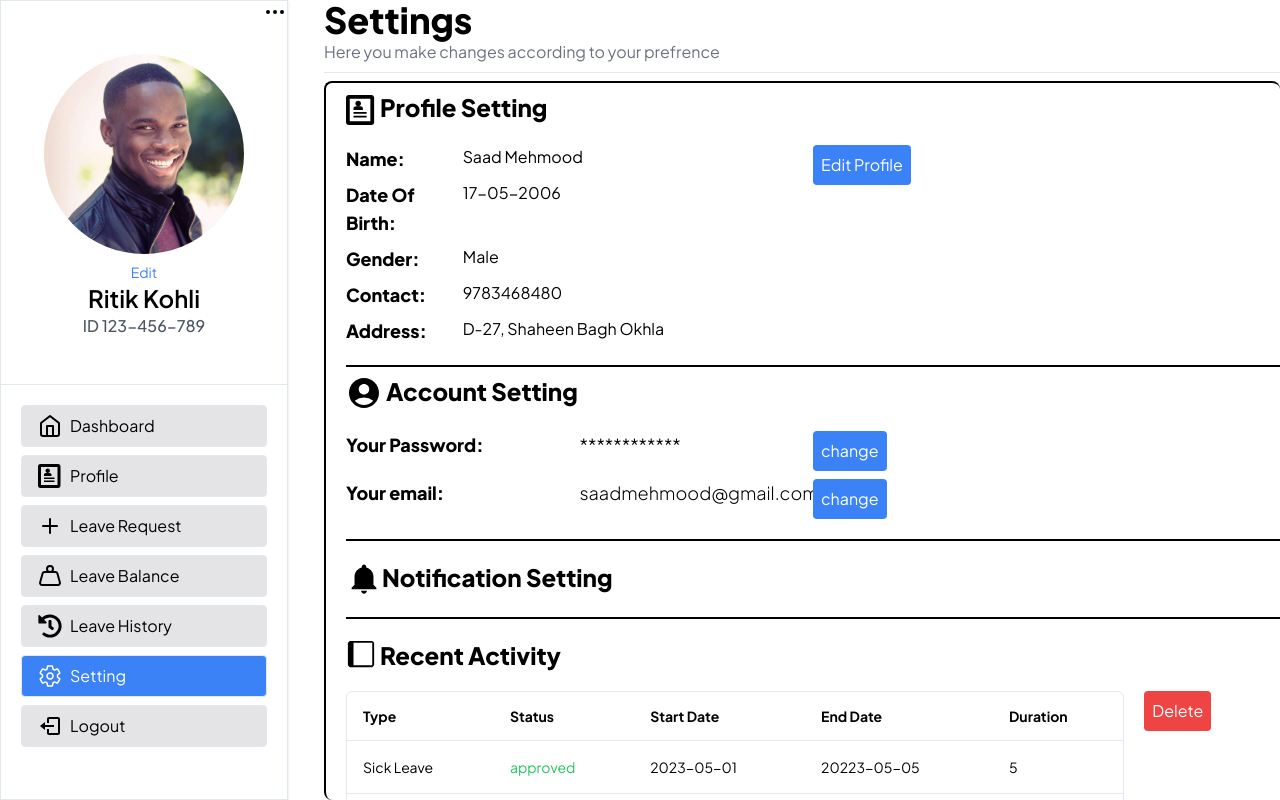
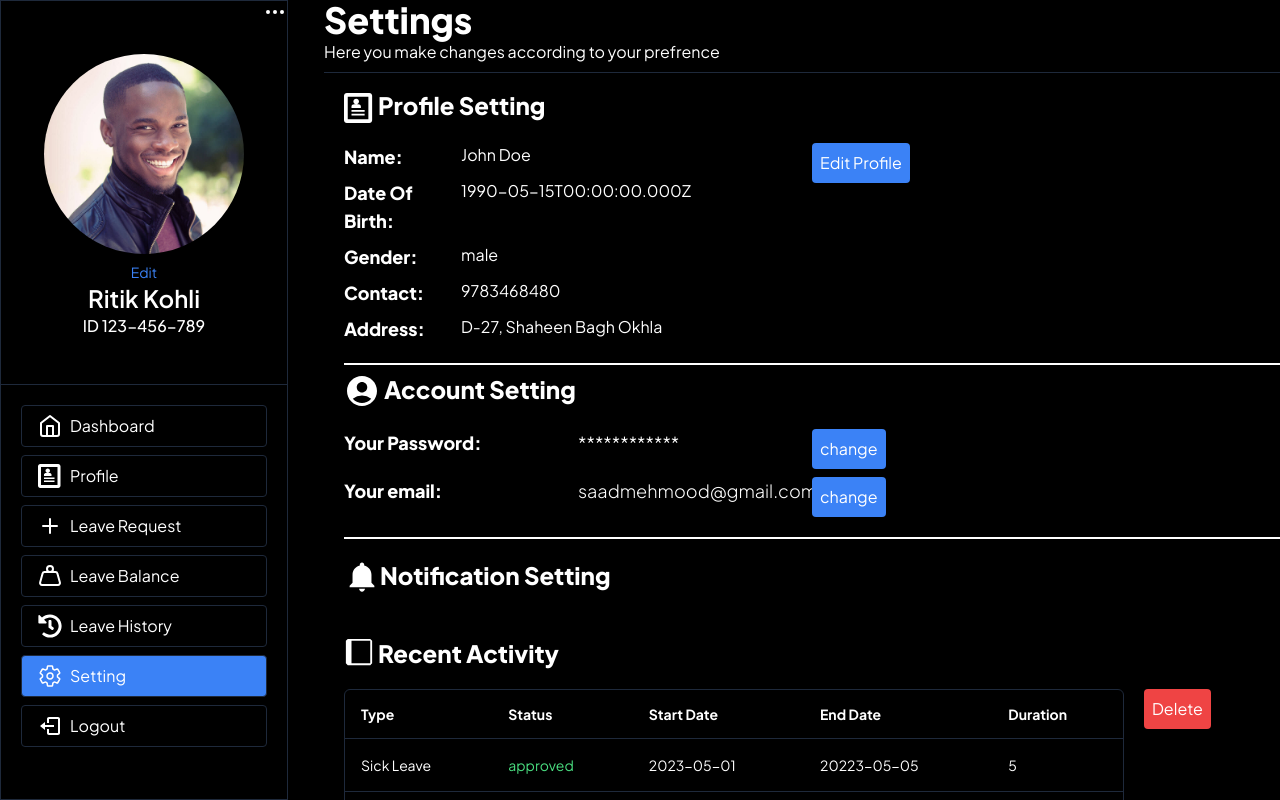
Before and after one commit to Aq7853gehc/leave_sm, a Next.js app: page /user/setting in a window 1280 px wide. Both pictures are taken after a click on the button 22 px from the left and 16 px from the top of the page. Built offline with nearby package versions, Linux system fonts and the light colour scheme.

Commit message:
theme dark

```diff
--- a/app/globals.css
+++ b/app/globals.css
@@ -67,14 +67,19 @@
     @apply bg-background text-text;
   }
   h1 {
-    @apply text-heading;
+    @apply text-heading dark:text-white;
   }
+
+}
+
+p{
+  @apply dark:text-white
 }
 
 a {
-  @apply text-black;
+  @apply text-black dark:text-white;
 
-  @apply flex gap-2 w-full bg-zinc-200  border rounded-sm px-4 py-2 truncate;
+  @apply flex gap-2 w-full bg-zinc-200 dark:bg-black  border rounded-sm px-4 py-2 truncate ;
 }
 
 @layer utilities {
--- a/app/user/layout.tsx
+++ b/app/user/layout.tsx
@@ -10,11 +10,14 @@ import {
   TooltipProvider,
   TooltipTrigger,
 } from "@/components/ui/tooltip";
+import { ThemeProvider } from "@/components/theme-provider";
 export default function User({ children }: { children: ReactNode }) {
   const [show, setShow] = useState<boolean>(false);
   return (
+    <ThemeProvider attribute="class"
+    defaultTheme="dark">
       <main className="">
-      <div className="flex gap-3 overflow-hidden bg-white">
+        <div className="flex gap-3 overflow-hidden bg-white dark:bg-black dark:text-white">
           {show ? (
             <div className="flex">
               <Sidebar />
@@ -28,7 +31,10 @@ export default function User({ children }: { children: ReactNode }) {
               <TooltipProvider>
                 <Tooltip>
                   <TooltipTrigger>
-                  <IoMenu className="text-3xl" onClick={() => setShow(!show)} />
+                    <IoMenu
+                      className="text-3xl"
+                      onClick={() => setShow(!show)}
+                    />
                   </TooltipTrigger>
                   <TooltipContent side="bottom">
                     <h1>Menu</h1>
@@ -42,5 +48,6 @@ export default function User({ children }: { children: ReactNode }) {
           {children}
         </div>
       </main>
+    </ThemeProvider>
   );
 }
--- a/app/user/leaveshistory/columns.tsx
+++ b/app/user/leaveshistory/columns.tsx
@@ -9,37 +9,37 @@ import { ColumnDef } from "@tanstack/react-table"
 export const columns: ColumnDef<LeavesHistory>[] = [
   {
     accessorKey: "type",
-    header: ()=>(<div className="font-bold text-black">
+    header: ()=>(<div className="font-bold text-black dark:text-white">
       Type
     </div>),
   },
   {
     accessorKey: "status",
-    header: ()=>(<div className="font-bold text-black">
+    header: ()=>(<div className="font-bold text-black dark:text-white">
       Status
     </div>),
     cell:({row})=>(
 
-      <div className={`text-red-500`}>{row.getValue("status")==="pending"?<p className="text-yellow-400">{row.getValue("status")}</p>:row.getValue("status")==="approved"?<p className="text-green-500">{row.getValue("status")}</p>:<p className="text-red-500">{row.getValue("status")}</p>}</div>
+      <div className={`text-red-500`}>{row.getValue("status")==="pending"?<p className="text-yellow-500 dark:text-yellow-300">{row.getValue("status")}</p>:row.getValue("status")==="approved"?<p className="text-green-500 dark:text-green-400">{row.getValue("status")}</p>:<p className="text-red-500 dark:text-red-400">{row.getValue("status")}</p>}</div>
     )
   },
   {
     accessorKey: "startdate",
-    header: ()=>(<div className="font-bold text-black">
+    header: ()=>(<div className="font-bold text-black dark:text-white">
       Start Date
     </div>),
 
   },
   {
     accessorKey: "enddate",
-    header: ()=>(<div className="font-bold text-black">
+    header: ()=>(<div className="font-bold text-black dark:text-white">
       End Date
     </div>),
 
   },
   {
     accessorKey: "duration",
-    header: ()=>(<div className="font-bold text-black">
+    header: ()=>(<div className="font-bold text-black dark:text-white">
       Duration
     </div>),
     cell:({row})=>(
--- a/app/user/setting/page.tsx
+++ b/app/user/setting/page.tsx
@@ -10,15 +10,16 @@ import { SiGnuprivacyguard } from "react-icons/si";
 import { MdContactSupport } from "react-icons/md";
 import { IoLogOut } from "react-icons/io5";
 import ListLeave from '@/components/ListLeave';
+import { profile } from "@/constants/data";
 const Setting = () => {
   return (
-    <div className="flex flex-col w-full max-h-screen h-full  no-scrollbar">
+    <div className="flex flex-col w-full max-w-screen max-h-screen h-full  no-scrollbar">
       <h1 className="text-4xl font-black">Settings</h1>
       <p className="text-base text-gray-500">
         Here you make changes according to your prefrence
       </p>
       <Separator className="my-2" />
-      <div className=" border-l-2 border-t-2 border-black w-full h-full rounded-lg max-h-screen  overflow-scroll no-scrollbar">
+      <div className="   w-full h-full rounded-lg max-h-screen  overflow-scroll no-scrollbar">
         <div className="my-2 ml-5">
           <div className="flex gap-1">
             <ImProfile className="mt-1 text-3xl" />
@@ -29,15 +30,15 @@ const Setting = () => {
             <div className="w-full flex flex-col gap-2">
               <div className="flex">
                 <p className="w-1/4 text-lg font-extrabold">Name:</p>
-                <p className="">Saad Mehmood</p>
+                <p className="">{profile.personalInfo.fullName}</p>
               </div>
               <div className="flex">
                 <p className="w-1/4 text-lg font-extrabold">Date Of Birth:</p>
-                <p >17-05-2006</p>
+                <p >{profile.personalInfo.dob}</p>
               </div>
               <div className="flex">
                 <p className="w-1/4 text-lg font-extrabold">Gender:</p>
-                <p >Male</p>
+                <p >{profile.personalInfo.gender}</p>
               </div>
               <div className="flex">
                 <p className="w-1/4 text-lg font-extrabold">Contact:</p>
@@ -52,7 +53,7 @@ const Setting = () => {
               <button className="text-white bg-blue-500 p-2 rounded-sm ">Edit Profile</button>
             </div>
           </div>
-          <div className="mt-5 w-full border-b-2 border-black"></div>
+          <div className="mt-5 w-full border-b-2 border-black dark:border-white"/>
         </div>
         <div className="ml-5">
           <div className="flex gap-1">
@@ -80,7 +81,7 @@ const Setting = () => {
         </div>
 
         <div className="ml-5 ">
-          <div className="my-5 w-full border-b-2 border-black"></div>
+          <div className="my-5 w-full border-b-2 border-black dark:border-white"/>
           <div className="flex">
             <IoMdNotifications className="text-4xl" />
             <h1 className="text-2xl font-extrabold"> Notification Setting</h1>
@@ -102,28 +103,28 @@ const Setting = () => {
           </div>
         </div>
         <div className="ml-5">
-          <div className="my-5 w-full border-b-2 border-black"></div>
+          <div className="my-5 w-full border-b-2 border-black dark:border-white "></div>
           <div className="flex gap-1">
             <FaPalette className="text-3xl" />
             <h1 className="text-2xl font-extrabold"> Theme Setting</h1>
           </div>
         </div>
         <div className="ml-5">
-          <div className="my-5 w-full border-b-2 border-black"></div>
+          <div className="my-5 w-full border-b-2 border-black dark:border-white"></div>
           <div className="flex gap-1">
             <SiGnuprivacyguard className="text-3xl mt-1" />
             <h1 className="text-2xl font-extrabold">  privacy setting</h1>
           </div>
         </div>
         <div className="ml-5">
-          <div className="my-5 w-full border-b-2 border-black"></div>
+          <div className="my-5 w-full border-b-2 border-black dark:border-white"></div>
           <div className="flex ">
             <MdContactSupport className="text-4xl" />
             <h1 className="text-2xl font-extrabold">   Help and Support</h1>
           </div>
         </div>
         <div className="ml-5 flex flex-col">
-          <div className="my-5 w-full border-b-2 border-black"></div>
+          <div className="my-5 w-full border-b-2 border-black dark:border-white"></div>
           <div className="flex">
             <IoLogOut className="text-4xl" />
             <h1 className="text-2xl font-extrabold">  logout</h1>
--- a/components/Iconbar.tsx
+++ b/components/Iconbar.tsx
@@ -22,6 +22,7 @@ import { Separator } from "./ui/separator";
 import { profile } from "./ProfileAI";
 import { Plus, Weight } from "lucide-react";
 import { ImProfile } from "react-icons/im";
+import ThemeToggle from "./ThemeToggle";
 
 const Iconbar = () => {
   const route = useRouter();
@@ -32,7 +33,7 @@ const Iconbar = () => {
 
       <Separator className="my-2" />
       {/* Icons for links */}
-      <div className="w-full flex flex-col gap-3 items-center h-[80vh]">
+      <div className="w-full flex flex-col gap-3 items-center h-[75vh]">
         <TooltipProvider>
           {/* Dashboard */}
           <Tooltip>
@@ -157,6 +158,8 @@ const Iconbar = () => {
             </TooltipContent>
           </Tooltip>
         </TooltipProvider>
+        {/* Theme Toggle icon */}
+        <ThemeToggle/>
 {/* Logout icon  */}
         <TooltipProvider>
           <Tooltip>
--- a/components/Sidebar/index.tsx
+++ b/components/Sidebar/index.tsx
@@ -73,11 +73,11 @@ const Sidebar = () => {
       <Separator />
 
       {/* Nav links */}
-      <section className=" flex flex-col p-5 gap-2  bg-white flex-1 ">
+      <section className=" flex flex-col p-5 gap-2  flex-1 ">
         {/* List of Link */}
         <Link
           href={"/user"}
-          className={`${path === "/user" ? "bg-blue-500 text-white" : null}`}
+          className={`${path === "/user" ? "dark:bg-blue-500 bg-blue-600 text-white" : null}`}
         >
           <LuHome size={24} />
           Dashboard
@@ -85,7 +85,7 @@ const Sidebar = () => {
         <Link
           href={"/user/profile"}
           className={`${
-            path === "/user/profile" ? "text-white bg-blue-500" : null
+            path === "/user/profile" ? "text-white bg-blue-600 dark:bg-blue-500" : null
           }`}
         >
           <ImProfile size={24} />
@@ -94,7 +94,7 @@ const Sidebar = () => {
         <Link
           href={"/user/leavesrequest"}
           className={`${
-            path === "/user/leavesrequest" ? "text-white bg-blue-500" : null
+            path === "/user/leavesrequest" ? "text-white bg-blue-600 dark:bg-blue-500" : null
           }`}
         >
           <Plus size={24} />
@@ -102,7 +102,7 @@ const Sidebar = () => {
         </Link>
         <Link
           href={"/user/leavebalance"}
-          className={`${path === "/user/leavebalance" ? "text-white bg-blue-500" : null
+          className={`${path === "/user/leavebalance" ? "text-white bg-blue-600 dark:bg-blue-500" : null
             }`}
         >
           <Weight size={24} />
@@ -111,7 +111,7 @@ const Sidebar = () => {
         <Link
           href={"/user/leaveshistory"}
           className={`${
-            path === "/user/leaveshistory" ? "bg-blue-500 text-white" : null
+            path === "/user/leaveshistory" ? "dark:bg-blue-500 bg-blue-600 text-white" : null
           } `}
         >
           <FaHistory size={24} />
@@ -121,7 +121,7 @@ const Sidebar = () => {
         <Link
           href={"/user/setting"}
           className={` ${
-            path === "/user/setting" ? "bg-blue-500 text-white" : null
+            path === "/user/setting" ? "dark:bg-blue-500 bg-blue-600 text-white" : null
           }  `}
         >
           <IoSettingsOutline size={24} />
--- /dev/null
+++ b/components/ThemeToggle.tsx
@@ -0,0 +1,40 @@
+"use client"
+
+import * as React from "react"
+import { Moon, Sun } from "lucide-react"
+import { useTheme } from "next-themes"
+
+import { Button } from "@/components/ui/button"
+import {
+  DropdownMenu,
+  DropdownMenuContent,
+  DropdownMenuItem,
+  DropdownMenuTrigger,
+} from "@/components/ui/dropdown-menu"
+
+export default function ThemeToggle() {
+  const { setTheme } = useTheme()
+
+  return (
+    <DropdownMenu>
+      <DropdownMenuTrigger asChild>
+        <Button variant="outline" size="icon">
+          <Sun className="h-[1.2rem] w-[1.2rem] rotate-0 scale-100 transition-all dark:-rotate-90 dark:scale-0" />
+          <Moon className="absolute h-[1.2rem] w-[1.2rem] rotate-90 scale-0 transition-all dark:rotate-0 dark:scale-100" />
+          <span className="sr-only">Toggle theme</span>
+        </Button>
+      </DropdownMenuTrigger>
+      <DropdownMenuContent align="end">
+        <DropdownMenuItem onClick={() => setTheme("light")}>
+          Light
+        </DropdownMenuItem>
+        <DropdownMenuItem onClick={() => setTheme("dark")}>
+          Dark
+        </DropdownMenuItem>
+        <DropdownMenuItem onClick={() => setTheme("system")}>
+          System
+        </DropdownMenuItem>
+      </DropdownMenuContent>
+    </DropdownMenu>
+  )
+}
--- /dev/null
+++ b/components/theme-provider.tsx
@@ -0,0 +1,9 @@
+"use client";
+
+import * as React from "react";
+import { ThemeProvider as NextThemesProvider } from "next-themes";
+import { type ThemeProviderProps } from "next-themes/dist/types";
+
+export function ThemeProvider({ children, ...props }: ThemeProviderProps) {
+  return <NextThemesProvider {...props}>{children}</NextThemesProvider>;
+}
--- a/package.json
+++ b/package.json
@@ -27,6 +27,7 @@
     "lucide-react": "^0.408.0",
     "mongoose": "^8.5.1",
     "next": "14.2.5",
+    "next-themes": "^0.3.0",
     "react": "^18",
     "react-chartjs-2": "^5.2.0",
     "react-dom": "^18",
```
Also changed, not shown: 1 other file (tests, documents, lock files or other folders). Lines whose indentation alone changed are shown as unchanged.
